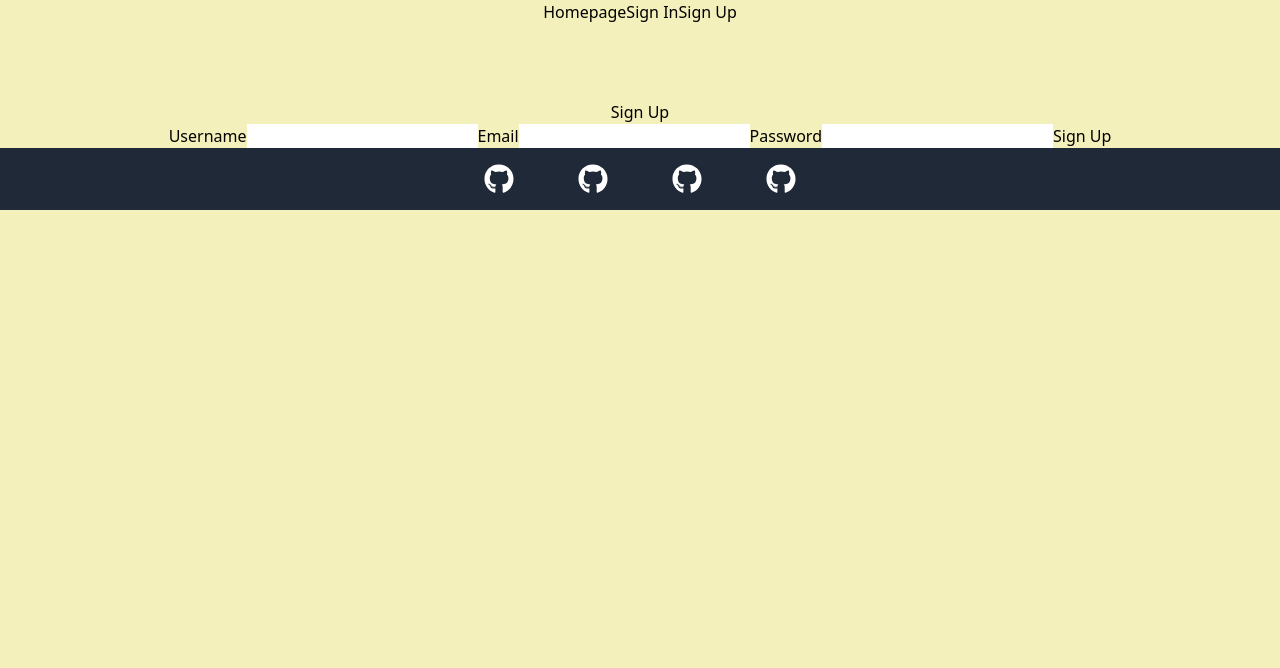
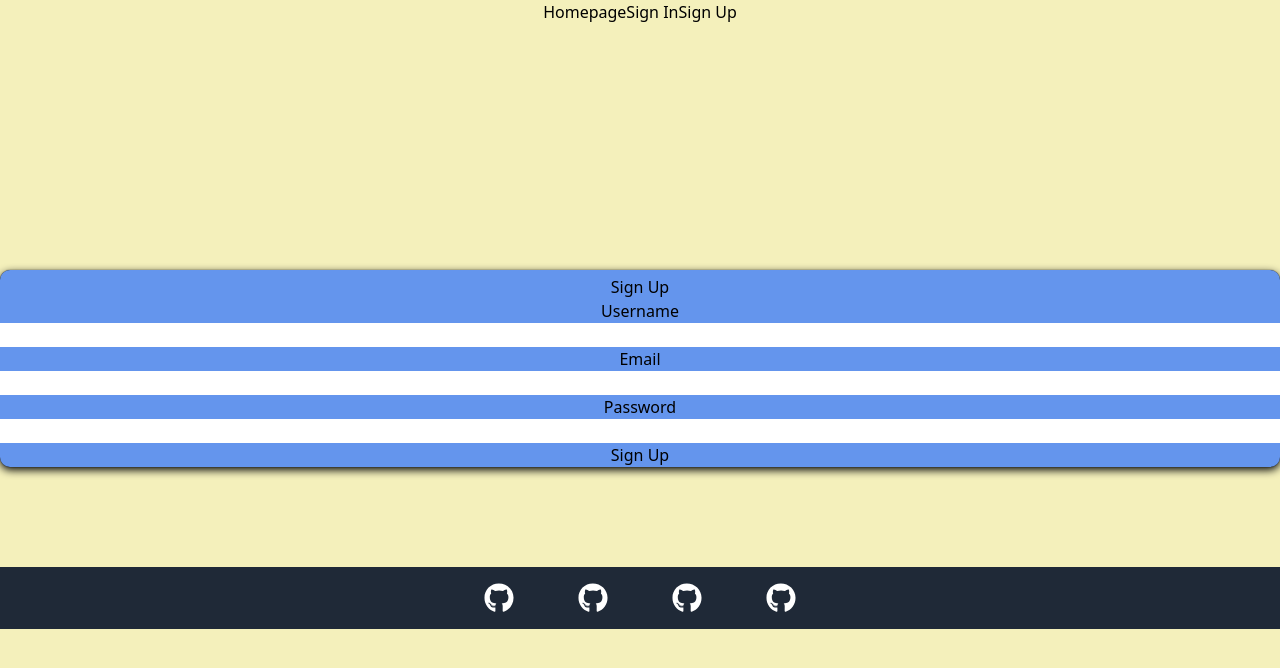
Before and after one commit to andersonnash/Vagary, a React (Create React App) app in the folder client/: page /sign-up in a window 1280 px wide. Shown: the top 668 px of the page. Built offline with nearby package versions, Linux system fonts and the light colour scheme; no server answers.

Commit message:
sign up css

```diff
--- a/client/src/views/SignUp/SignUp.jsx
+++ b/client/src/views/SignUp/SignUp.jsx
@@ -1,6 +1,7 @@
 import { useState } from "react";
 import { signUp } from "../../services/user";
 import Layout from "../../components/Layout/Layout";
+import "./SignUp.css";
 
 export default function SignUp() {
   const [input, setInput] = useState({ username: "", email: "", password: "" });
@@ -22,32 +23,32 @@ export default function SignUp() {
     };
     return (
         <Layout>
-            <div>
+            <div className="signup-div">
 
-                <form onSubmit={handleSubmit}>
+                <form className ="signup-form" onSubmit={handleSubmit}>
                     <h3> Sign Up</h3>
-                    <label>Username</label>
+                    <label className="username">Username</label>
                     <input
                         id="username"
                         type="text"
                         value={input.username}
                         onChange={handleInput}
                     />
-                    <label>Email</label>
+                    <label className="emaillabel">Email</label>
                     <input
                         id="email"
                         type="email"
                         value={input.email}
                         onChange={handleInput}
                     />
-                    <label>Password</label>
+                    <label className="passwordlabel">Password</label>
                     <input
                         id="password"
                         type="password"
                         value={input.password}
                         onChange={handleInput}
                     />
-                    <button>Sign Up</button>
+                    <button className="signup-button">Sign Up</button>
                 </form>
             </div>
         </Layout>
--- a/client/src/views/signIn/SignIn.css
+++ b/client/src/views/signIn/SignIn.css
@@ -19,4 +19,8 @@ flex-direction: column;
 margin-top: 200px;
 }
 
+.signin-button {
+    border-style: groove;
 }
+
+}
--- a/client/src/views/signIn/SignIn.jsx
+++ b/client/src/views/signIn/SignIn.jsx
@@ -26,7 +26,7 @@ export default function SignIn(props) {
   };
 
   return (
-    <div>
+    <div className="signin-div">
       <form className="signin-form" onSubmit={handleSubmit}>
         <h3>Sign In</h3>
         <label className="emaillabel">Email</label>
```
